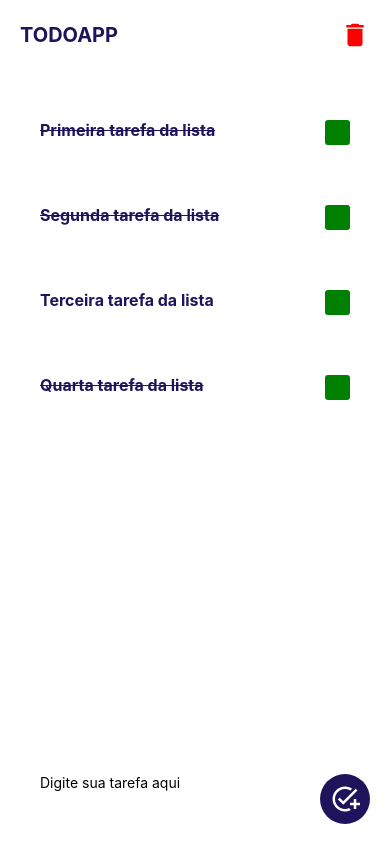
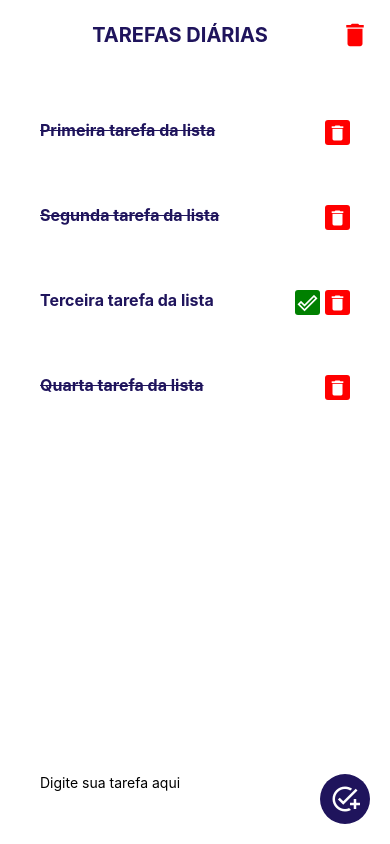
Before and after one commit to uchoamaster/todolist-react-native, a React Native app in the folder TodoApp/: screen / in a window 390 px wide. Built offline with nearby package versions, Linux system fonts and the light colour scheme.

Commit message:
aplicando if para items completados no todo

```diff
--- a/TodoApp/App.js
+++ b/TodoApp/App.js
@@ -34,7 +34,18 @@ const ListItem = ({todo}) => {
       textDecorationLine: todo?.completed ? 'line-through' : 'none',
     }}>{todo?.task}</Text>
     </View>
-    <TouchableOpacity style={[styles.actionIcon ]}></TouchableOpacity>
+   {/* se estiver completado então nao vai aparecer o check */}
+    {
+      !todo?.completed && (
+        <TouchableOpacity style={[styles.actionIcon ]}>
+        <Icon name="done-outline" size={20} color={COLORS.white} />
+      </TouchableOpacity>
+
+      )}
+
+    <TouchableOpacity style={[styles.actionIcon, {backgroundColor:'red'} ]}>
+      <Icon name="delete" size={20} color={COLORS.white} />
+    </TouchableOpacity>
   </View>;
 };
 
@@ -42,7 +53,7 @@ const ListItem = ({todo}) => {
   <SafeAreaView style={{flex: 1, backgroundColor: COLORS.white}}>
     <View style={styles.header}>
       <Text style={styles.headerText}>
-        TODOAPP
+        TAREFAS DIÁRIAS
       </Text>
       <Icon name="delete" style={styles.Icon}/>
     </View>
@@ -95,6 +106,10 @@ const styles = StyleSheet.create({
   color: COLORS.primary,
   fontWeight: 'bold',
   fontSize: 20,
+  textAlign: 'center',
+  alignItems: 'center',
+  justifyContent: 'center',
+  flex: 1,
   },
   Icon: {
     color: COLORS.red,
```
